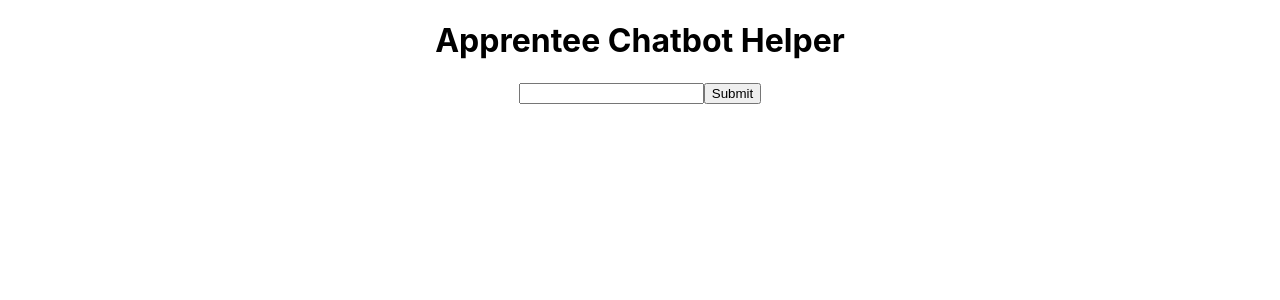
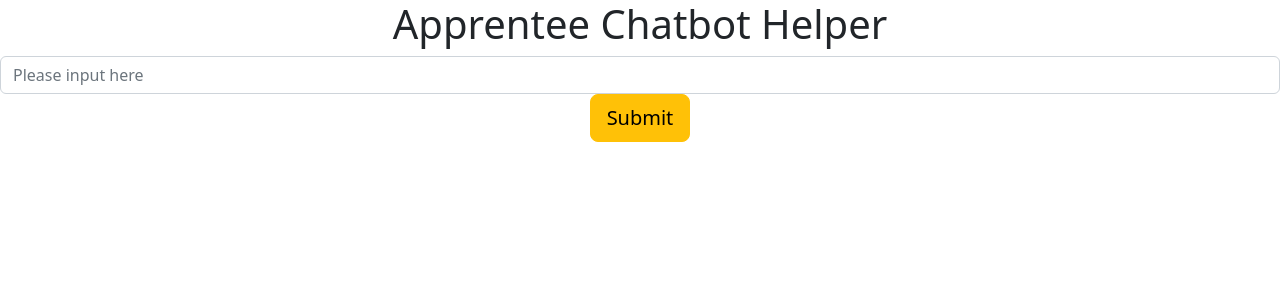
Before and after one commit to EduardoAquinta/ApprenteeHelperBot, a React (Create React App) app: page / in a window 1280 px wide. Shown: the top 300 px of the page. Built offline with nearby package versions, Linux system fonts and the light colour scheme.

Commit message:
Add bootstrap and altered the button and text box

```diff
--- a/package.json
+++ b/package.json
@@ -2,14 +2,15 @@
   "name": "apprentee_helper_bot",
   "version": "0.1.0",
   "private": true,
-  "type": "module",
   "dependencies": {
     "@testing-library/jest-dom": "^5.16.5",
     "@testing-library/react": "^13.4.0",
     "@testing-library/user-event": "^13.5.0",
     "axios": "^1.2.3",
+    "bootstrap": "^5.2.3",
     "openai-api": "^1.3.1",
     "react": "^18.2.0",
+    "react-bootstrap": "^2.7.0",
     "react-dom": "^18.2.0",
     "react-scripts": "^5.0.1",
     "web-vitals": "^2.1.4"
--- a/src/Components/ChatBot.jsx
+++ b/src/Components/ChatBot.jsx
@@ -1,9 +1,12 @@
+import Button from 'react-bootstrap/Button';
+import {Form, FormControl, InputGroup} from "react-bootstrap";
+
 export default function ChatBot() {
   return (
-     <form>
-        <input type="text" />
-        <button type="submit">Submit</button>
-     </form>  )
+     <Form>
+         <FormControl type="text" placeholder={"Please input here"}/>
+        <Button type="submit" variant="warning" size="lg">Submit</Button>
+     </Form>  )
 }
 
 
--- a/src/index.js
+++ b/src/index.js
@@ -3,6 +3,7 @@ import ReactDOM from 'react-dom/client';
 import './index.css';
 import App from './App';
 import reportWebVitals from './reportWebVitals';
+import 'bootstrap/dist/css/bootstrap.min.css';
 
 const root = ReactDOM.createRoot(document.getElementById('root'));
 root.render(
```
Also changed, not shown: 1 other file (tests, documents, lock files or other folders).
